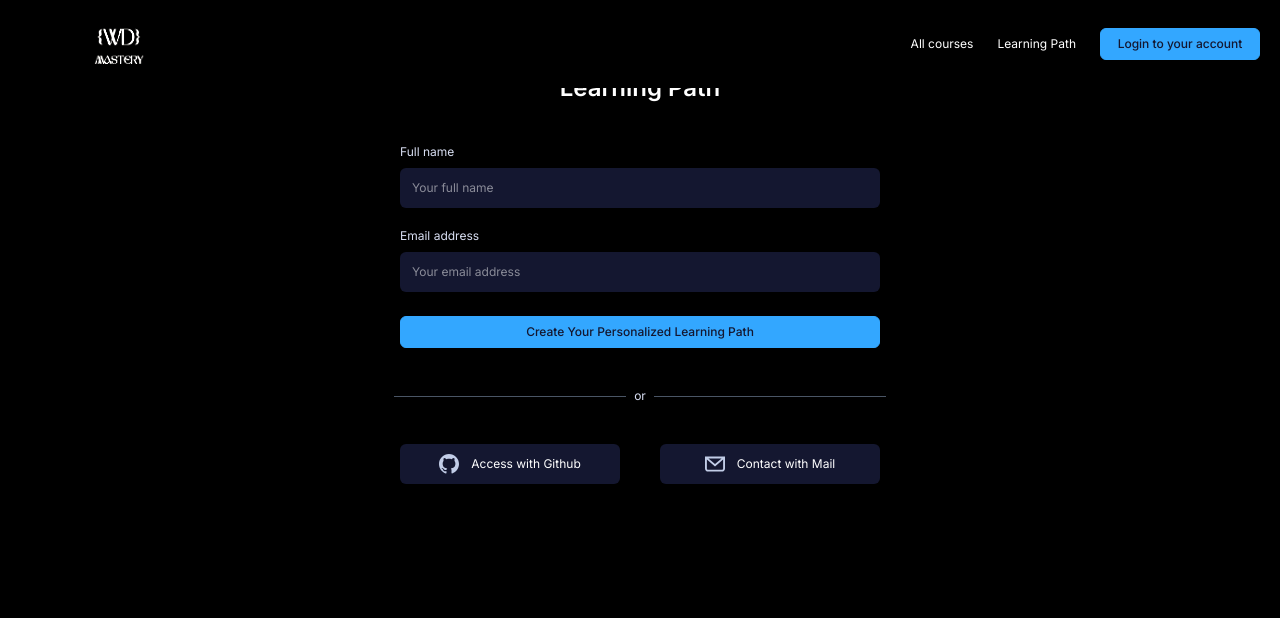
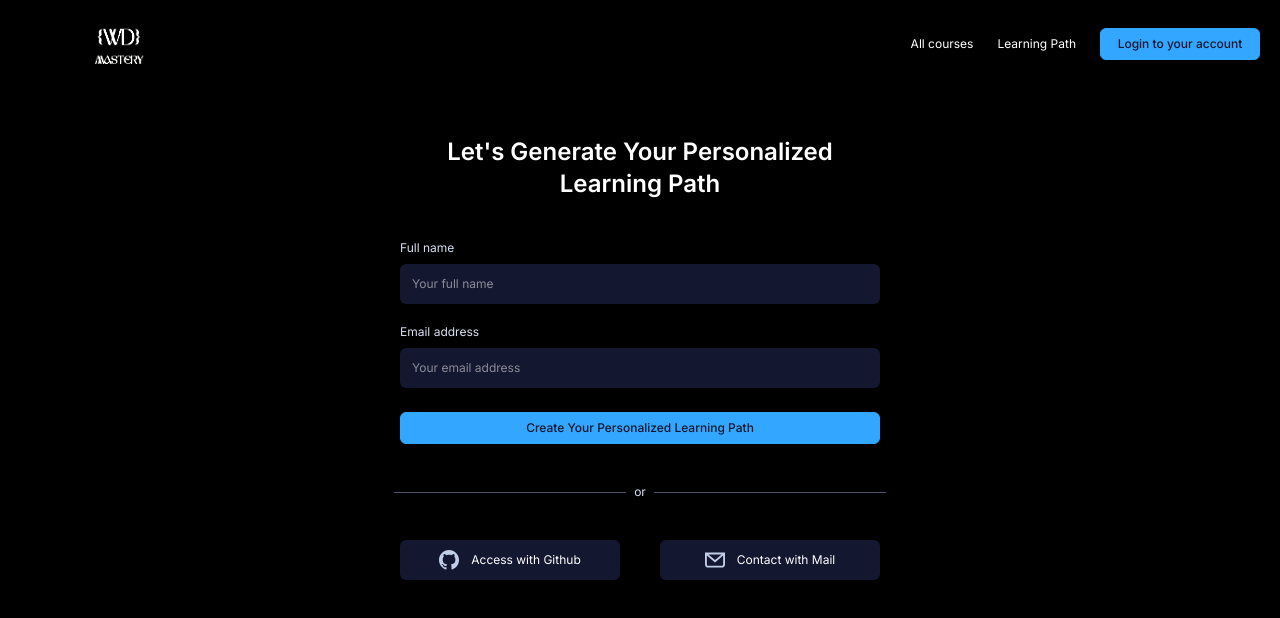
Before and after one commit to areebamoosa/WD-Mastery, a React (Vite) app: page /path in a window 1280 px wide. Shown: the top 618 px of the page. Built offline with nearby package versions, Linux system fonts and the light colour scheme.

Commit message:
Learning page component completed

```diff
--- a/src/components/Learning-Page/Path.jsx
+++ b/src/components/Learning-Page/Path.jsx
@@ -3,11 +3,10 @@ import Button from "../Button/Button";
 import Github from "../../assets/github.svg";
 import Mail from "../../assets/mail.svg";
 
-
 const Path = () => {
   return (
     <>
-      <div className='text-white flex flex-col justify-center items-center mt-10   '>
+      <div className='text-white flex flex-col justify-center items-center mt-10 pt-24  '>
 
         <h1 className='text-2xl font font-semibold '>Let's Generate Your Personalized</h1>
         <h1 className='text-2xl font font-semibold '>Learning Path</h1>
@@ -31,13 +30,13 @@ const Path = () => {
       </div>
 
       <div className="text-white flex gap-10 justify-center items-center mt-10">
-        <button className="font card w-55 h-10 flex items-center justify-center gap-3 px-3 rounded-md">
-          <img src={Github} alt="git" className="w-5 h-5 card " />
-          <span className="card text-xs">Access with Github</span>
+        <button className="font card w-55 h-10 flex items-center justify-center gap-3 px-3 rounded-md cursor-pointer">
+          <img src={Github} alt="git" className="w-5 h-5 card  " />
+          <span className="card text-xs ">Access with Github</span>
         </button>
 
-        <button className="font card w-55 h-10 flex items-center justify-center gap-3 px-3 rounded-md">
-          <img src={Mail} alt="mail" className="w-5 h-5 card" />
+        <button className="font card w-55 h-10 flex items-center justify-center gap-3 px-3 rounded-md cursor-pointer">
+          <img src={Mail} alt="mail" className="w-5 h-5 card " />
           <span className="card text-xs">Contact with Mail</span>
         </button>
       </div>
```
